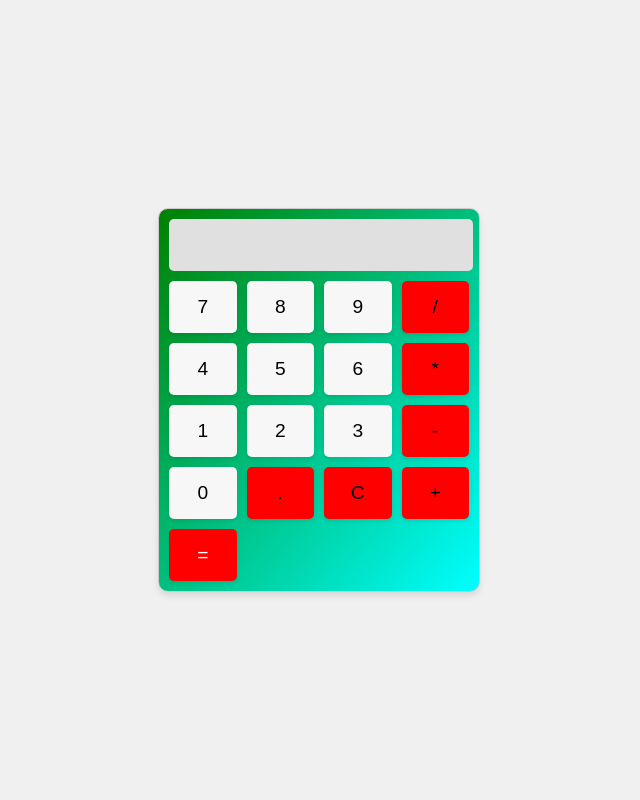
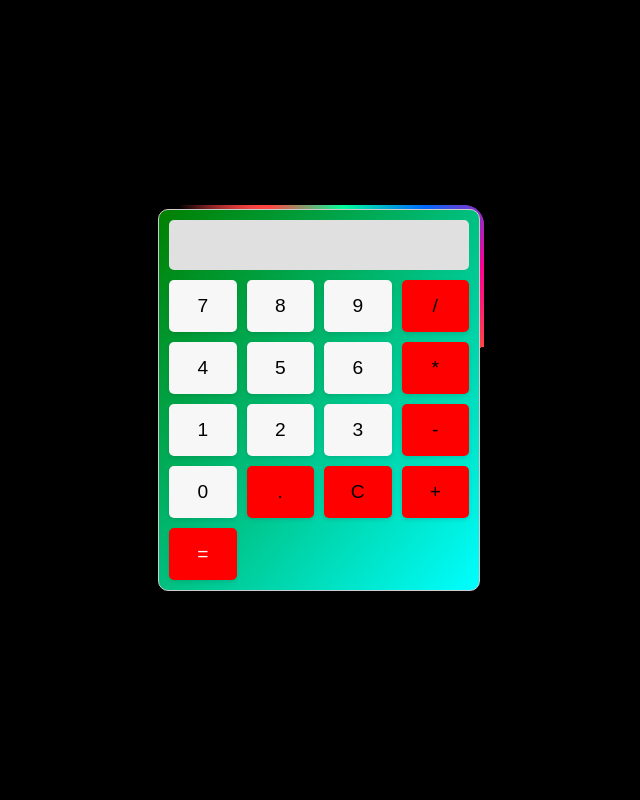
Before and after one commit to maviaarav/maviaarav.github.io, a PHP site: page /calculator.html in a window 1280 px wide. Shown: the whole page, without its empty margins (321-961 px from the left). Run offline with PHP 8.4, Linux system fonts and the light colour scheme.

Commit message:
modifyed

```diff
--- a/calculator.css
+++ b/calculator.css
@@ -1,19 +1,51 @@
-body {
-    font-family: Arial, sans-serif;
+*{
+    margin: 0;
+    padding: 0;
+}
+body{
     display: flex;
+    align-items: center;
     justify-content: center;
-    align-items: center;
+    background: linear-gradient(100deg, black, black);
+    width: 100%;
     height: 100vh;
-    background-color: #f0f0f0;
-    margin: 0;
+    overflow-y: scroll;
 }
-.calculator {
+@property --angles{
+    syntax: '<angle>';
+    initial-value: 0deg;
+    inherits: false;
+}
+.calculator{
     width: 300px;
     border: 1px solid #ccc;
     border-radius: 10px;
     padding: 10px;
     background: linear-gradient(130deg, green, cyan);
-    box-shadow: 0 4px 6px rgba(0, 0, 0, 0.1);
+    position: relative;
+}
+.calculator::after, .calculator::before{
+    content: '';
+    position: absolute;
+    height: 100%;
+    width: 100%;
+   background-image: conic-gradient(from var(--angles), transparent 70%, #ff4545, #00ff99, #006aff,#ff0095,#ff4545);
+    translate: -50% -50%;
+    top: 50%;
+    left: 50%;
+    bottom: 0;
+    padding: 5px;
+    z-index: -1;
+    border-radius: 20px;
+    animation: 3s spin linear infinite;
+}
+@keyframes spin {
+    from{
+        --angles: 0deg;
+    }
+    to{
+        --angles: 360deg;
+    }
 }
 .screen {
     width: 100%;
```
Also changed, not shown: project.css (+41 -9 lines).
